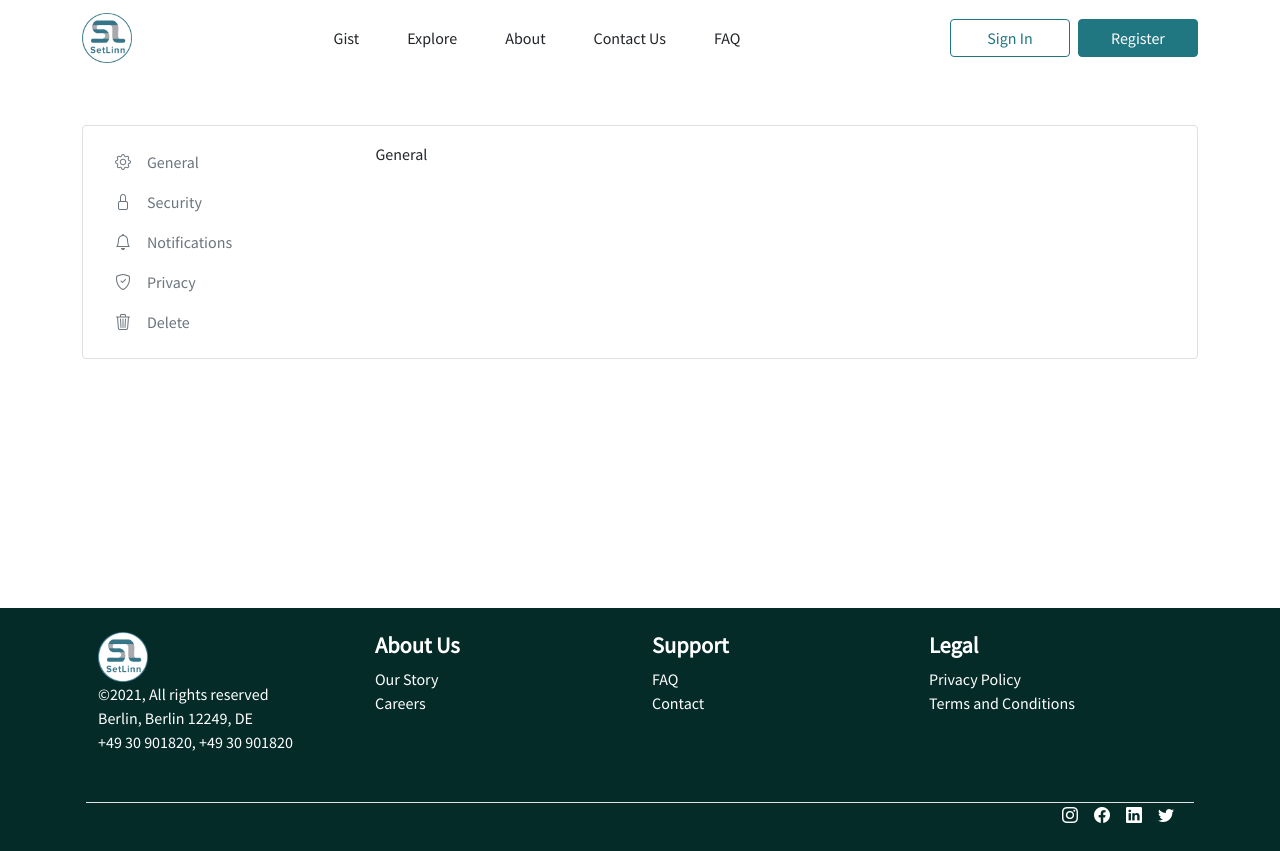
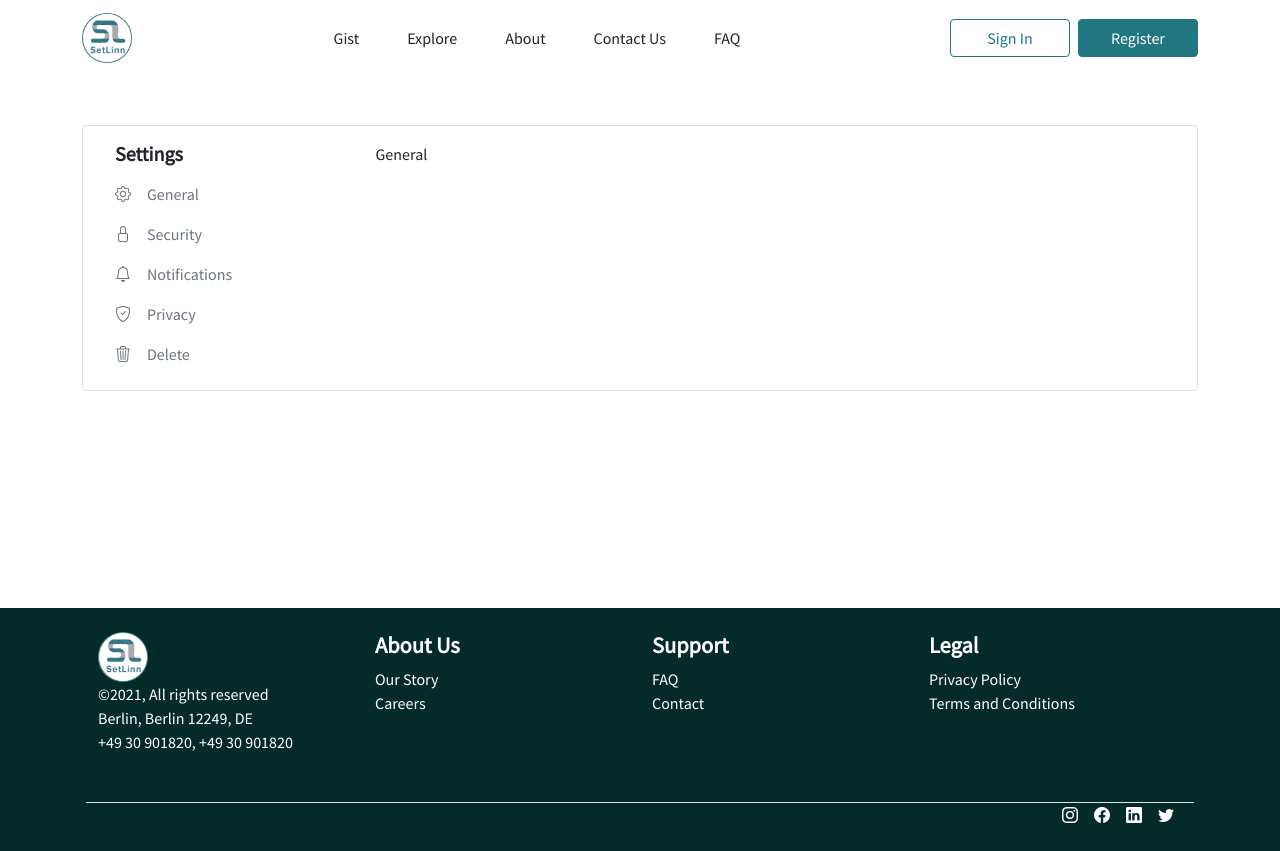
Before and after one commit to HamidTech360/Community-forumn-App, a Next.js app: page /settings in a window 1280 px wide. Built offline with nearby package versions, Linux system fonts and the light colour scheme; no server answers.

Commit message:
Feat: Settings Layout add title

```diff
--- a/src/pages/settings/index.tsx
+++ b/src/pages/settings/index.tsx
@@ -25,6 +25,7 @@ const Settings = () => {
           <Card.Body>
             <Row>
               <Col xs={4} lg={3}>
+                <h5 className="ms-3 bold">Settings</h5>
                 <Nav className="d-flex flex-column text-capitalize">
                   {names.map((name, index) => (
                     <Nav.Link
```
